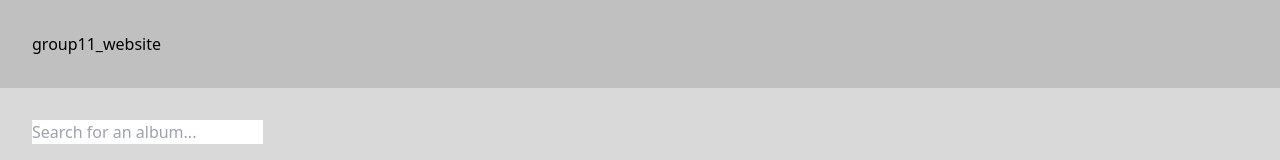
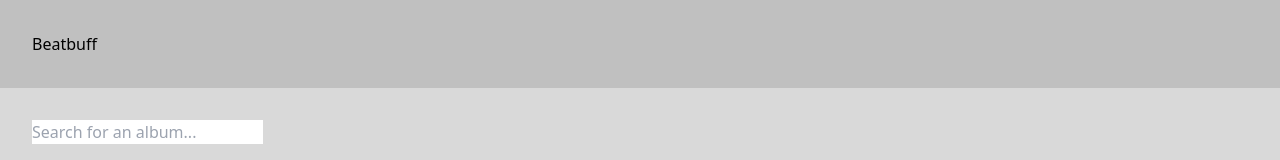
Before and after one commit to 437group11/437group11, a Next.js app: page /feed in a window 1280 px wide. Shown: the top 160 px of the page. Built offline with nearby package versions, Linux system fonts and the light colour scheme.

Commit message:
Change placeholder name to Beatbuff

```diff
--- a/components/header.tsx
+++ b/components/header.tsx
@@ -4,7 +4,7 @@ export default function header() {
     return (
         <header className="bg-bg-darker p-8">
             <Link href="/">
-                group11_website
+                Beatbuff
             </Link>
         </header>
     )
--- a/components/root-layout.tsx
+++ b/components/root-layout.tsx
@@ -7,7 +7,7 @@ import React from "react";
 const myFont = Lora({ subsets: ['latin'] })
 
 export const metadata: Metadata = {
-  title: 'group11_website',
+  title: 'Beatbuff',
   description: 'Rate and share albums',
 }
 
--- a/pages/index.tsx
+++ b/pages/index.tsx
@@ -5,10 +5,10 @@ export default function Home() {
     return (
         <RootLayout>
             <h1 className='text-6xl my-8'>
-                Welcome to group11_website!
+                Welcome to Beatbuff!
             </h1>
             <p className='text-xl my-8'>
-                group11_website is a website where users can rate music and share their recommendations.
+                Beatbuff is a website where users can rate music and share their recommendations.
                 To get started, create an account or sign in:
             </p>
             <div className="my-8">
```
